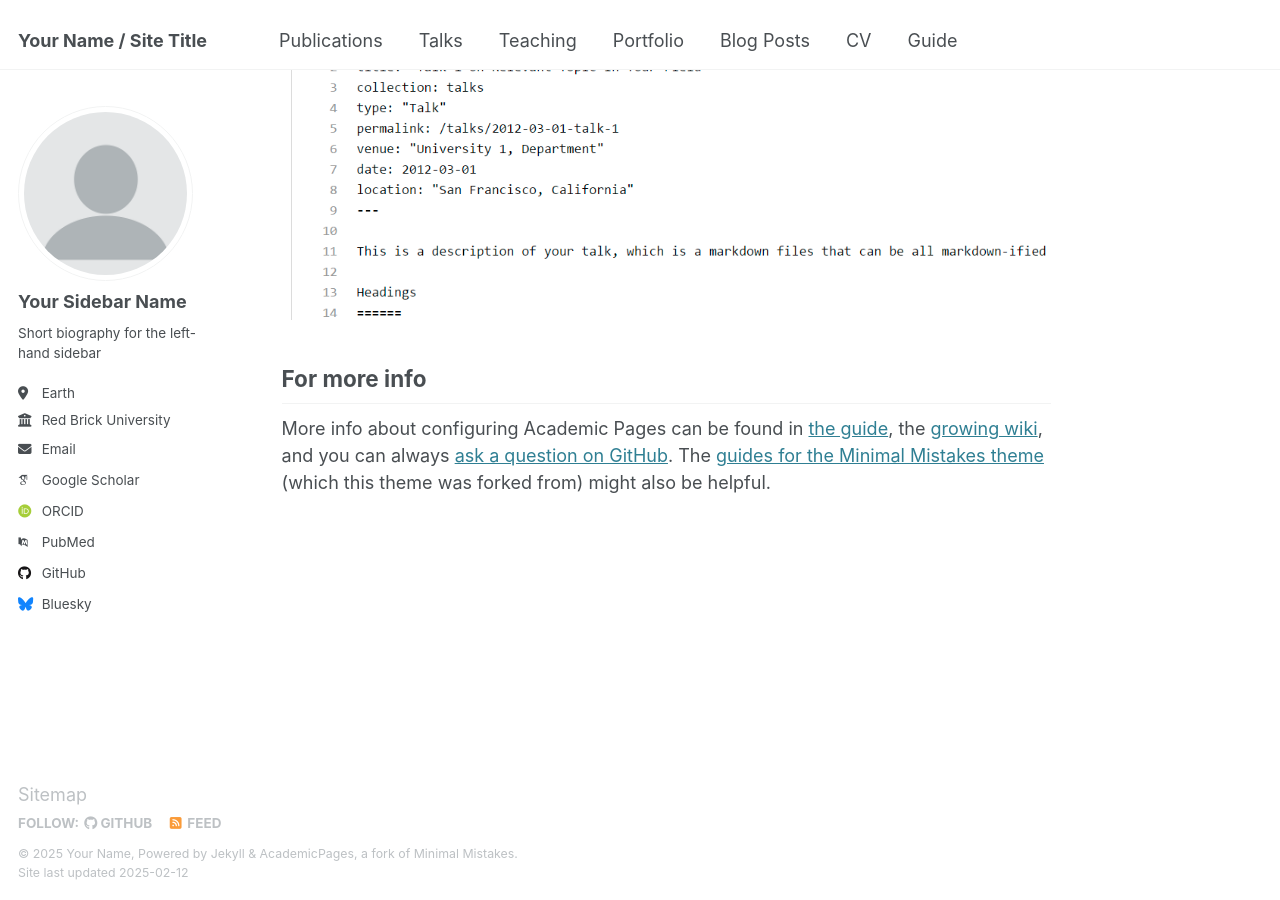
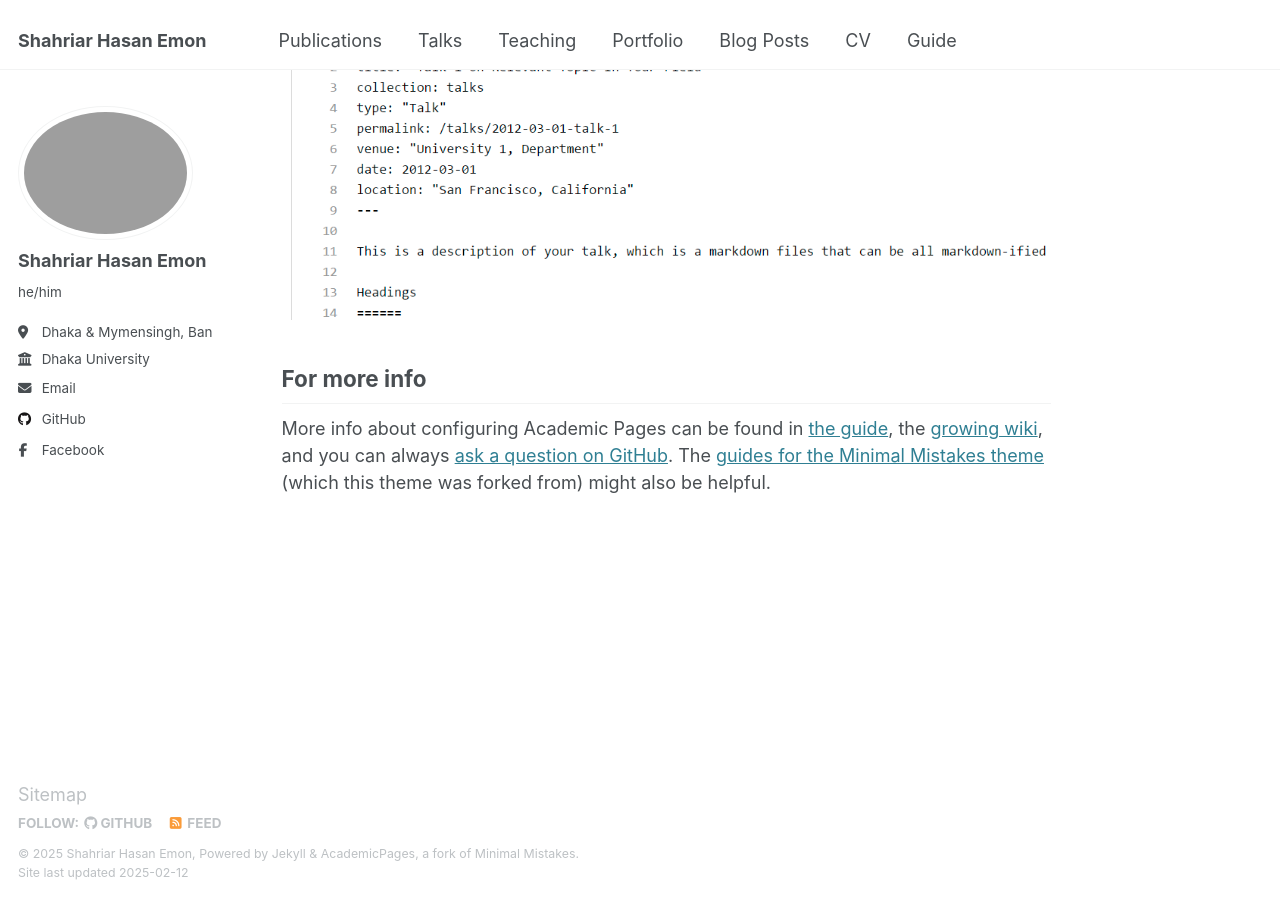
Before and after one commit to eeem0n/eeem0n.github.io, a Jekyll site: the page built from _pages/about.md, in a window 1280 px wide and 900 px high, scrolled down 2642 px. Built offline with Jekyll 4.4.1, drawn with Linux system fonts in a browser that asks for light colours; some web fonts are replaced.

Commit message:
Update _config.yml

```diff
--- a/_config.yml
+++ b/_config.yml
@@ -9,10 +9,10 @@
 # Basic Site Settings
 locale                   : "en-US"
 site_theme               : "default"
-title                    : "Your Name / Site Title"
+title                    : "Shahriar Hasan Emon"
 title_separator          : "-"
-name                     : &name "Your Name"
-description              : &description "personal description"
+name                     : &name "Shahriar Hasan Emon"
+description              : &description ""
 url                      : https://academicpages.github.io # the base hostname & protocol for your site e.g. "https://[your GitHub username].github.io"
 baseurl                  : "" # the subpath of your site, e.g. "/blog"
 repository               : "academicpages/academicpages.github.io"
@@ -22,22 +22,22 @@ repository               : "academicpages/academicpages.github.io"
 #               Additional customization can be done by editing /_includes/author-profile.html
 author:
   # Biographic information
-  avatar           : "profile.png"
-  name             : "Your Sidebar Name"
-  pronouns         : # example: "she/her"
-  bio              : "Short biography for the left-hand sidebar"
-  location         : "Earth"
-  employer         : "Red Brick University"
+  avatar           : "kabjab.png"
+  name             : "Shahriar Hasan Emon"
+  pronouns         : "he/him"
+  bio              : ""
+  location         : "Dhaka & Mymensingh, Bangladesh"
+  employer         : "Dhaka University"
   uri              : # URL
-  email            : "none@example.org"
+  email            : "iamemonshahriar01@gmail.com"
 
   # Academic websites
   arxiv            : # URL - Update with the correct link to your profile
-  googlescholar    : "https://scholar.google.com/citations?user=PS_CX0AAAAAJ"
+  googlescholar    : #
   impactstory      : # URL
-  orcid            : "http://orcid.org/yourorcidurl"
+  orcid            : #
   semantic         : # URL
-  pubmed           : "https://www.ncbi.nlm.nih.gov/pubmed/?term=john+snow"
+  pubmed           : #
   researchgate     : # URL
   scopus           : # URL
 
@@ -45,13 +45,13 @@ author:
   bitbucket        : # Username - Update with your username on the site
   codepen          : # Username
   dribbble         : # Username
-  github           : "academicpages"
+  github           : "eeem0n"
   kaggle           : # Username
   stackoverflow    : # User number or user number and name (i.e., use "1" or "1/jeff-atwood")
 
   # Social media
-  bluesky          : "bsky.app" # Replace this with you Bluesky username
-  facebook         : # Username
+  bluesky          : #
+  facebook         : "facebook"
   flickr           : # Username
   foursquare       : # Username
   goodreads        : # Username
```
